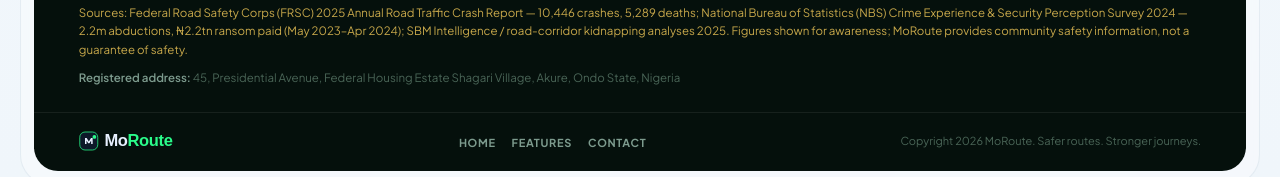
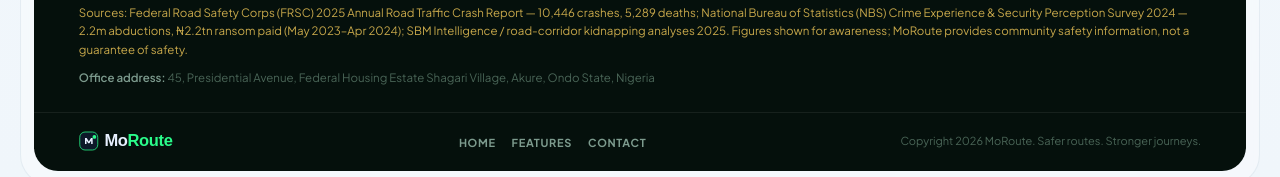
Before and after one commit to femithetechguy/moroute, a Next.js app: page / in a window 1280 px wide. Shown: the part 4616-4793 px from the top of the page. Built offline with nearby package versions, Linux system fonts and the light colour scheme; no server answers.

Commit message:
Ref FTTG-17: change footer address label from "Registered address" to "Office address"

```diff
--- a/components/SiteFooter.tsx
+++ b/components/SiteFooter.tsx
@@ -58,7 +58,7 @@
 
       {/* Company address */}
       <p className="footer-address">
-        <span className="footer-address-label">Registered address:</span> {footer.address}
+        <span className="footer-address-label">Office address:</span> {footer.address}
       </p>
 
       {/* Footer */}
```
